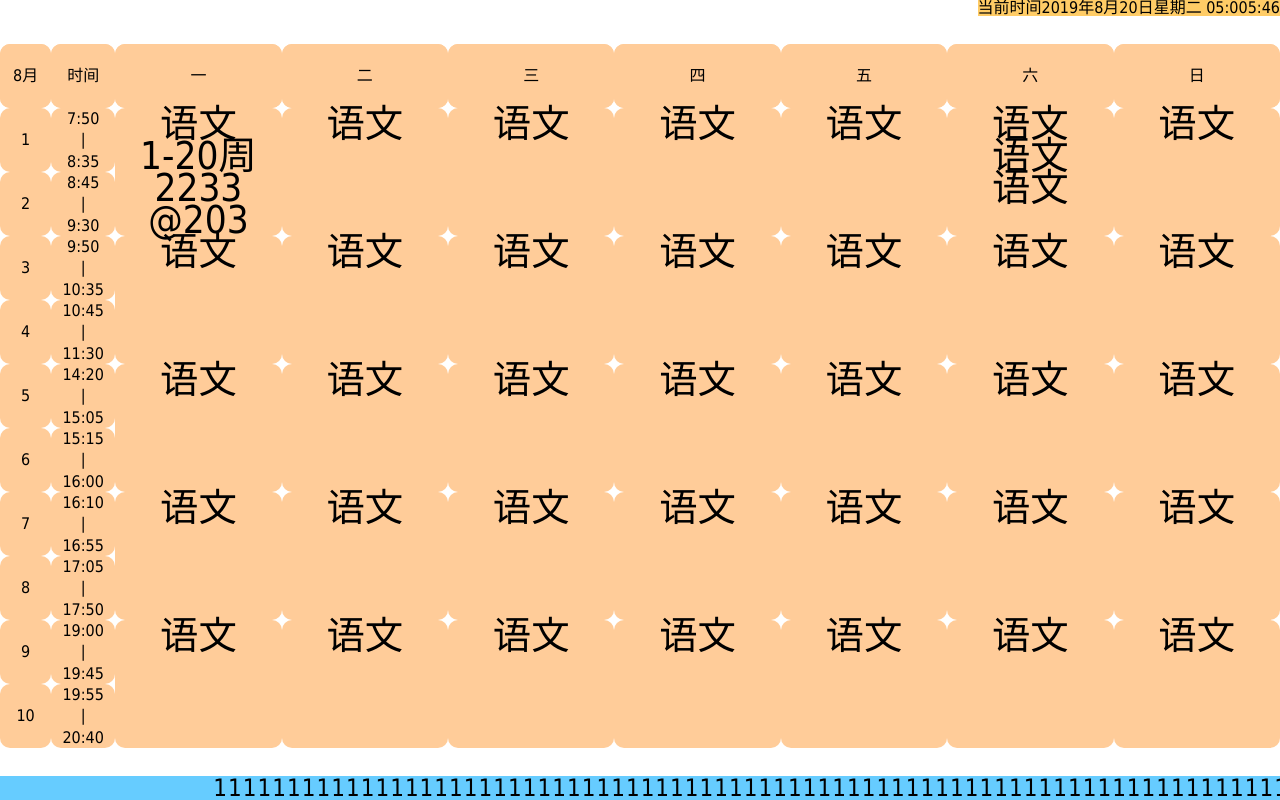
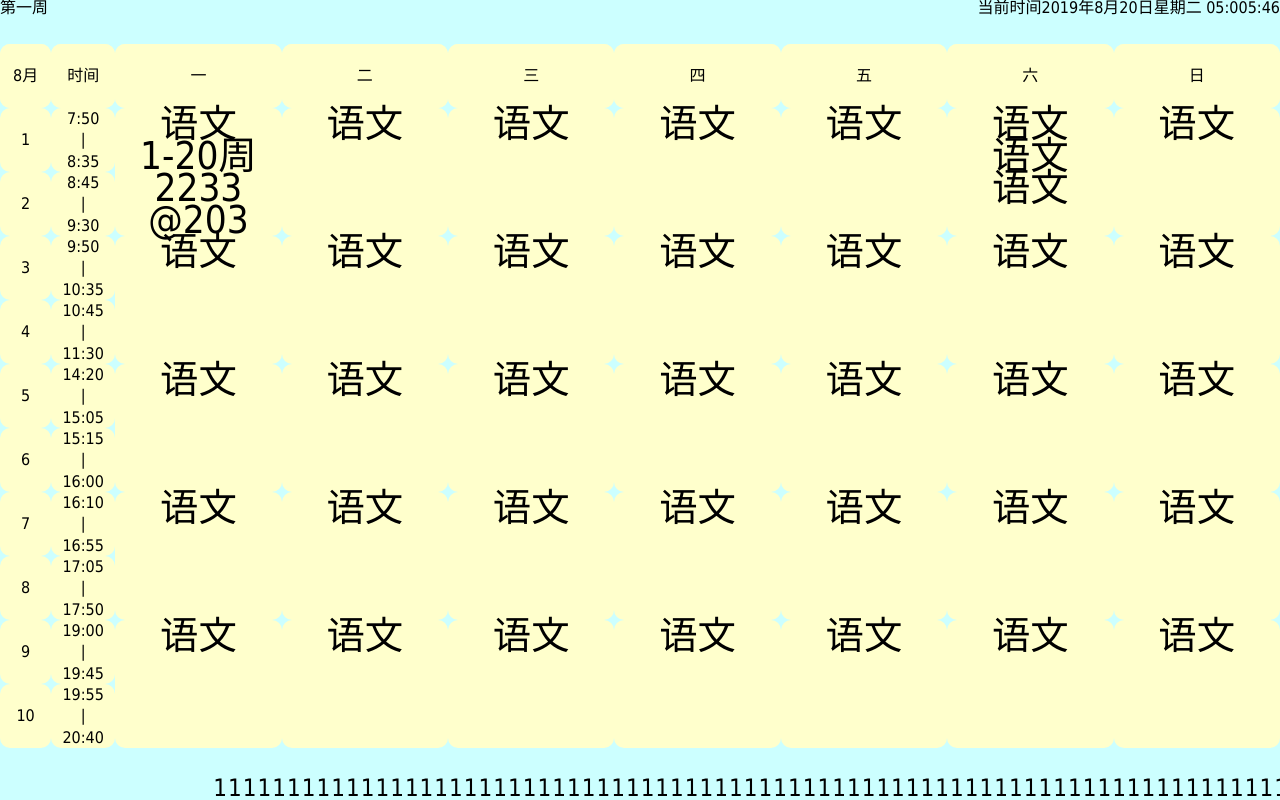
Before and after one commit to 160512/ComprehensiveWebsiteForLove, a plain HTML site: page index.html in a window 1280 px wide. Drawn offline with Linux system fonts and the light colour scheme.

Commit message:
alpha2.01

```diff
--- a/css/index_css.css
+++ b/css/index_css.css
@@ -15,7 +15,7 @@ body {
     height: 100%;
     font-family: 微软雅黑,Tahoma,Arial,Helvetica,"宋体";
     text-align: center;
-    background: #FFF;
+    background: #CFF;
     color: #000;
 }
 html {
@@ -69,41 +69,30 @@ a:hover, a:active {
 /******************************/
 .header {
     width: 100vw;
-    height: 2vh;
+    height: 4vh;
 }
 .timeshow {
     line-height: 2vh;
     font-size: 2vh;
 }
-div.nav ul {
-    width: auto;
-    height: 100%;
-}
-div.nav>ul>li {
-    width: auto;
-    height: 100%;
-    float: left;
-    padding-right: 30px;
-}
 .time {
     width: auto;
     height: 100%;
     text-align: right;
-    background-color: #fc6;
     float: right;
 }
 .week{
-    float: right;
+    float: left;
 }
 
 .main {
     width: 100vw;
     height: 88vh;
-    padding: 3.5vh 0;
+    padding: 1.5vh 0 3.5vh;
 }
 ul#curriculum li {
     height: 8vh;
-    background: #FC9;
+    background: #FFC;
     border-radius: 10px;
     -moz-border-radius: 10px;
     -webkit-border-radius: 10px;
@@ -145,7 +134,6 @@ ul#curriculum li.tableclass {
 .footer {
     width: 100vw;
     height: 3vh;
-    background-color: #6cf;
 }
 .bbs{
     width: 100%;
--- a/index.html
+++ b/index.html
@@ -10,7 +10,7 @@
 <body>
     <div class="header">
         <div class="timeshow">
-            <p class="week"><p class="time">
+            <p class="time"></p><p class="week">第一周
         </div>
     </div>
     <div class="main">
```
